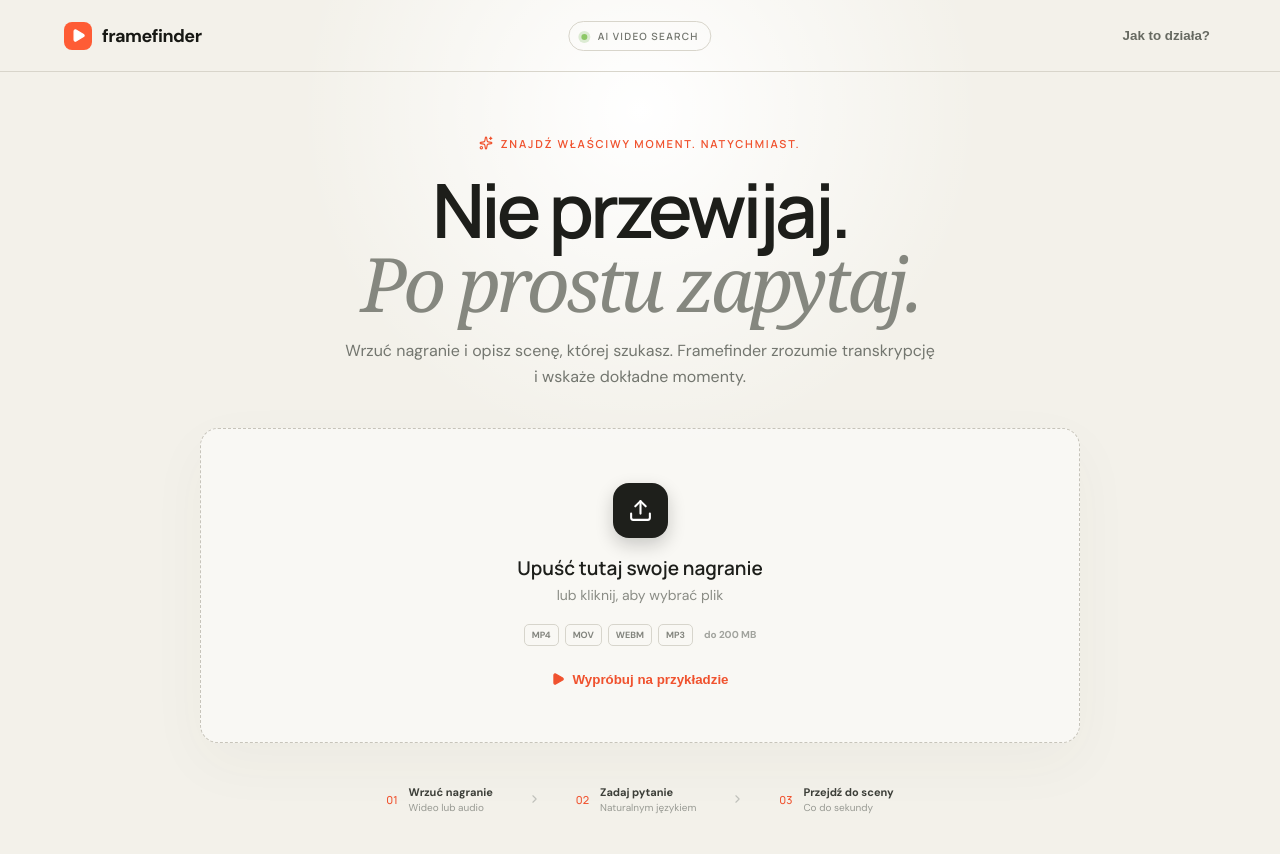
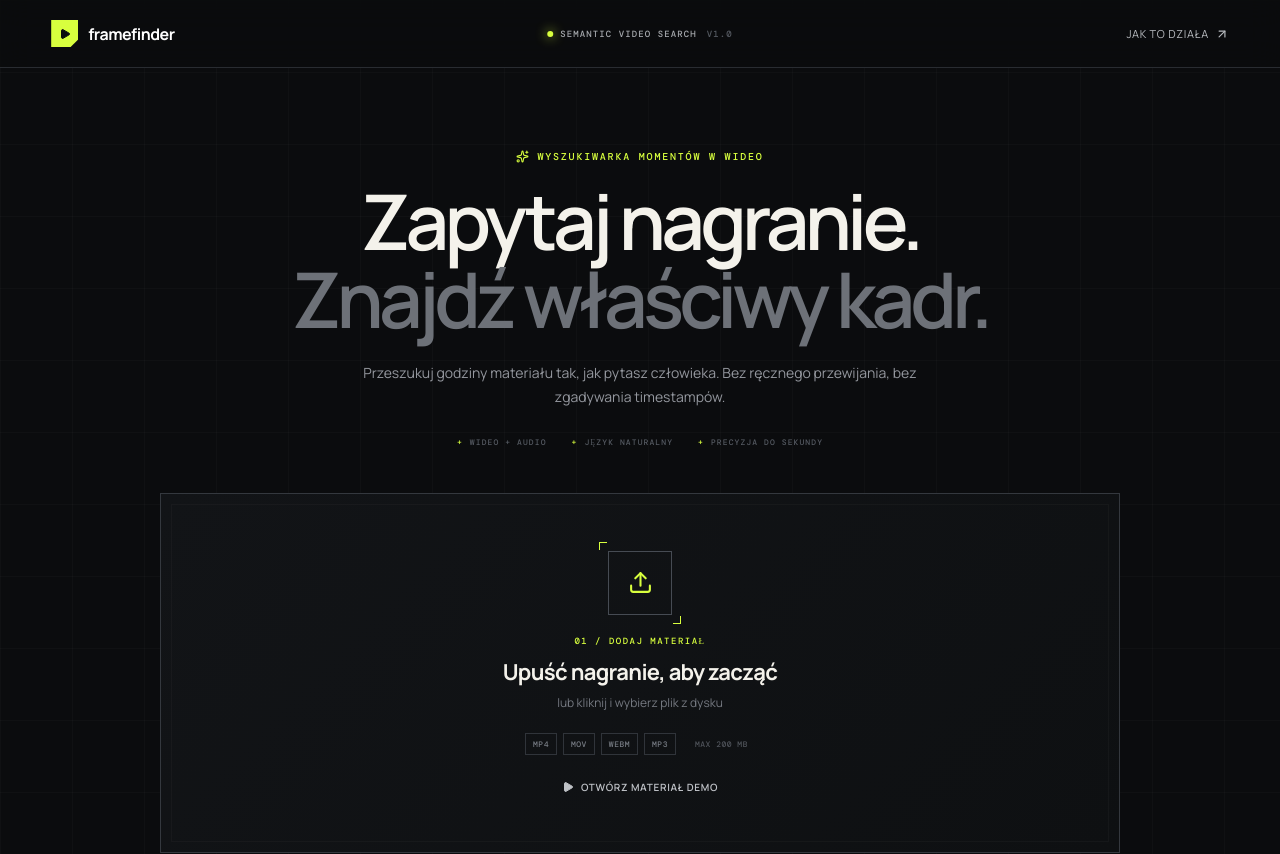
Before and after one commit to tomaszjader/search-for-scene-in-movie, a React (Vite) app: page / in a window 1280 px wide. Shown: the top 854 px of the page. Built offline with nearby package versions, Linux system fonts and the light colour scheme.

Commit message:
feat: add new design

```diff
--- a/index.html
+++ b/index.html
@@ -3,8 +3,9 @@
   <head>
     <meta charset="UTF-8" />
     <meta name="viewport" content="width=device-width, initial-scale=1.0" />
-    <meta name="theme-color" content="#f4f2ec" />
-    <title>Framefinder — znajdź moment w nagraniu</title>
+    <meta name="theme-color" content="#0b0c0e" />
+    <meta name="description" content="Framefinder — semantyczna wyszukiwarka momentów w nagraniach wideo i audio." />
+    <title>Framefinder — znajdź właściwy moment</title>
   </head>
   <body><div id="root"></div><script type="module" src="/src/main.jsx"></script></body>
 </html>
--- a/src/main.jsx
+++ b/src/main.jsx
@@ -1,6 +1,6 @@
 import React, { useRef, useState } from 'react'
 import { createRoot } from 'react-dom/client'
-import { Upload, Search, Sparkles, Play, FileVideo, Clock, ChevronRight, X, Check, LoaderCircle, Captions, Command, CornerDownLeft } from 'lucide-react'
+import { ArrowUpRight, Captions, Check, Clock3, Command, CornerDownLeft, FileVideo2, LoaderCircle, Play, Search, Sparkles, Upload, X } from 'lucide-react'
 import './styles.css'
 
 const demo = [
@@ -13,61 +13,138 @@ const demo = [
   { id: 7, start: 104, end: 116, text: 'W przyszłości chcemy automatycznie tworzyć krótkie klipy i podpisy, ale zawsze pozostawić decyzję człowiekowi.' }
 ]
 
-const fmt = n => `${String(Math.floor(n / 60)).padStart(2, '0')}:${String(Math.floor(n % 60)).padStart(2, '0')}`
+const fmt = value => `${String(Math.floor(value / 60)).padStart(2, '0')}:${String(Math.floor(value % 60)).padStart(2, '0')}`
 
 function App() {
-  const [file, setFile] = useState(null), [url, setUrl] = useState(''), [segments, setSegments] = useState([])
-  const [query, setQuery] = useState(''), [results, setResults] = useState([]), [status, setStatus] = useState('idle'), [error, setError] = useState('')
-  const input = useRef(), video = useRef()
+  const [file, setFile] = useState(null)
+  const [url, setUrl] = useState('')
+  const [segments, setSegments] = useState([])
+  const [query, setQuery] = useState('')
+  const [results, setResults] = useState([])
+  const [status, setStatus] = useState('idle')
+  const [error, setError] = useState('')
+  const [activeResult, setActiveResult] = useState(null)
+  const input = useRef()
+  const video = useRef()
+  const clipEnd = useRef(null)
 
-  const choose = chosen => { if (!chosen) return; setFile(chosen); setUrl(URL.createObjectURL(chosen)); setSegments([]); setResults([]); setError('') }
+  const choose = chosen => {
+    if (!chosen) return
+    setFile(chosen)
+    setUrl(URL.createObjectURL(chosen))
+    setSegments([])
+    setResults([])
+    setError('')
+  }
+
+  const reset = () => {
+    if (url) URL.revokeObjectURL(url)
+    setFile(null); setUrl(''); setSegments([]); setResults([]); setQuery(''); setError('')
+  }
+
   const transcribe = async () => {
     if (!file) return
     setStatus('transcribing'); setError('')
     const form = new FormData(); form.append('video', file)
-    try { const r = await fetch('/api/transcribe', { method: 'POST', body: form }); const d = await r.json(); if (!r.ok) throw new Error(d.error); setSegments(d.segments); setStatus('ready') }
-    catch (e) { setError(e.message); setStatus('idle') }
+    try {
+      const response = await fetch('/api/transcribe', { method: 'POST', body: form })
+      const data = await response.json()
+      if (!response.ok) throw new Error(data.error)
+      setSegments(data.segments); setStatus('ready')
+    } catch (cause) {
+      setError(cause.message); setStatus('idle')
+    }
   }
-  const loadDemo = () => { setFile({ name: 'Rozmowa_z_zespolem.mp4', size: 482000000 }); setUrl(''); setSegments(demo); setStatus('ready'); setResults([]); setError('') }
-  const search = async e => {
-    e?.preventDefault(); if (!query.trim() || !segments.length) return
+
+  const loadDemo = () => {
+    setFile({ name: 'Rozmowa_z_zespołem.mp4', size: 48200000 })
+    setUrl(''); setSegments(demo); setStatus('ready'); setResults([]); setError('')
+  }
+
+  const search = async event => {
+    event?.preventDefault()
+    if (!query.trim() || !segments.length) return
     setStatus('searching'); setError('')
     try {
-      const r = await fetch('/api/search', { method: 'POST', headers: { 'Content-Type': 'application/json' }, body: JSON.stringify({ query, segments }) }); const d = await r.json(); if (!r.ok) throw new Error(d.error)
-      setResults(d.ids.map(id => segments.find(s => s.id === id)).filter(Boolean)); setStatus('ready')
+      const response = await fetch('/api/search', { method: 'POST', headers: { 'Content-Type': 'application/json' }, body: JSON.stringify({ query, segments }) })
+      const data = await response.json()
+      if (!response.ok) throw new Error(data.error)
+      setResults(data.ids.map(id => segments.find(segment => segment.id === id)).filter(Boolean)); setStatus('ready')
     } catch {
-      const words = query.toLowerCase().replace(/[^a-ząćęłńóśźż ]/g, '').split(/\s+/).filter(w => w.length > 3)
-      const scored = segments.map(s => ({ ...s, score: words.filter(w => s.text.toLowerCase().includes(w)).length })).sort((a,b) => b.score-a.score)
-      setResults((scored[0]?.score ? scored.filter(s => s.score > 0) : scored).slice(0, 3)); setStatus('ready')
+      const words = query.toLowerCase().replace(/[^a-ząćęłńóśźż ]/g, '').split(/\s+/).filter(word => word.length > 3)
+      const scored = segments.map(segment => ({ ...segment, score: words.filter(word => segment.text.toLowerCase().includes(word)).length })).sort((a, b) => b.score - a.score)
+      setResults((scored[0]?.score ? scored.filter(segment => segment.score > 0) : scored).slice(0, 3)); setStatus('ready')
     }
   }
-  const seek = s => { if (video.current && url) { video.current.currentTime = s.start; video.current.play() } }
 
-  return <div className="app">
-    <header><a className="logo" href="#"><span><Play size={15} fill="currentColor" /></span> framefinder</a><div className="badge"><i></i> AI video search</div><button className="ghost">Jak to działa?</button></header>
+  const playClip = segment => {
+    if (!video.current || !url) return
+    clipEnd.current = segment.end; setActiveResult(segment.id)
+    video.current.currentTime = segment.start; video.current.play()
+  }
+
+  const watchClipEnd = () => {
+    if (!video.current || clipEnd.current === null) return
+    if (video.current.currentTime >= clipEnd.current) {
+      video.current.pause(); video.current.currentTime = clipEnd.current
+      clipEnd.current = null; setActiveResult(null)
+    }
+  }
+
+  return <div className="app-shell">
+    <header className="topbar">
+      <a className="brand" href="#"><span className="brand-mark"><Play size={12} fill="currentColor" /></span><span>framefinder</span></a>
+      <div className="top-status"><i /> Semantic video search <span>v1.0</span></div>
+      <a className="how-link" href="#workflow">Jak to działa <ArrowUpRight size={14} /></a>
+    </header>
+
     <main>
-      <section className="hero"><div className="eyebrow"><Sparkles size={14}/> Znajdź właściwy moment. Natychmiast.</div><h1>Nie przewijaj.<br/><em>Po prostu zapytaj.</em></h1><p>Wrzuć nagranie i opisz scenę, której szukasz. Framefinder zrozumie transkrypcję i wskaże dokładne momenty.</p></section>
+      <section className="hero">
+        <div className="hero-kicker"><Sparkles size={13} /> Wyszukiwarka momentów w wideo</div>
+        <h1>Zapytaj nagranie.<br /><em>Znajdź właściwy kadr.</em></h1>
+        <p>Przeszukuj godziny materiału tak, jak pytasz człowieka. Bez ręcznego przewijania, bez zgadywania timestampów.</p>
+        <div className="hero-meta"><span>WIDEO + AUDIO</span><span>JĘZYK NATURALNY</span><span>PRECYZJA DO SEKUNDY</span></div>
+      </section>
 
-      {!file ? <section className="upload" onDragOver={e=>e.preventDefault()} onDrop={e=>{e.preventDefault(); choose(e.dataTransfer.files[0])}} onClick={()=>input.current.click()}>
-        <input ref={input} type="file" accept="video/*,audio/*" hidden onChange={e=>choose(e.target.files[0])}/><div className="uploadIcon"><Upload size={25}/></div>
-        <h2>Upuść tutaj swoje nagranie</h2><p>lub kliknij, aby wybrać plik</p><div className="formats"><span>MP4</span><span>MOV</span><span>WEBM</span><span>MP3</span><b>do 200 MB</b></div>
-        <button className="demo" onClick={e=>{e.stopPropagation();loadDemo()}}><Play size={14} fill="currentColor"/> Wypróbuj na przykładzie</button>
+      {!file ? <section className="upload-stage" onDragOver={event => event.preventDefault()} onDrop={event => { event.preventDefault(); choose(event.dataTransfer.files[0]) }} onClick={() => input.current.click()}>
+        <input ref={input} type="file" accept="video/*,audio/*" hidden onChange={event => choose(event.target.files[0])} />
+        <div className="drop-visual"><div className="upload-orbit"><Upload size={25} /></div><span className="corner corner-a" /><span className="corner corner-b" /></div>
+        <span className="step-label">01 / DODAJ MATERIAŁ</span>
+        <h2>Upuść nagranie, aby zacząć</h2>
+        <p>lub kliknij i wybierz plik z dysku</p>
+        <div className="file-spec"><span>MP4</span><span>MOV</span><span>WEBM</span><span>MP3</span><b>MAX 200 MB</b></div>
+        <button className="text-action" onClick={event => { event.stopPropagation(); loadDemo() }}><Play size={12} fill="currentColor" /> Otwórz materiał demo</button>
       </section> : <section className="workspace">
-        <div className="mediaPanel">
-          <div className="panelTop"><div className="fileIcon"><FileVideo size={19}/></div><div><strong>{file.name}</strong><span>{(file.size/1000000).toFixed(1)} MB · {segments.length ? `${segments.length} fragmentów` : 'gotowy do analizy'}</span></div><button onClick={()=>{setFile(null);setUrl('');setSegments([]);setResults([])}}><X size={18}/></button></div>
-          <div className="screen">{url ? <video ref={video} src={url} controls/> : <div className="demoScreen"><div><Play size={25} fill="currentColor"/></div><span>Tryb demonstracyjny</span></div>}<div className="scanline"/></div>
-          {segments.length ? <div className="ready"><Check size={15}/> Transkrypcja gotowa <span>{segments.length} fragmentów</span></div> : <button className="primary full" onClick={transcribe} disabled={status==='transcribing'}>{status==='transcribing'?<LoaderCircle className="spin" size={18}/>:<Captions size={18}/>} {status==='transcribing'?'Analizuję nagranie…':'Utwórz transkrypcję'}</button>}
+        <aside className="media-panel panel">
+          <div className="panel-heading">
+            <span className="panel-index">01</span>
+            <div className="file-copy"><strong>{file.name}</strong><small>{(file.size / 1000000).toFixed(1)} MB · {segments.length ? `${segments.length} fragmentów` : 'gotowy do analizy'}</small></div>
+            <button className="icon-button" onClick={reset} aria-label="Usuń plik"><X size={16} /></button>
+          </div>
+          <div className="viewer">
+            {url ? <video ref={video} src={url} controls onTimeUpdate={watchClipEnd} /> : <div className="demo-view"><span className="demo-play"><Play size={21} fill="currentColor" /></span><strong>Materiał demonstracyjny</strong><small>01:56 · rozmowa zespołu</small></div>}
+            <div className="view-tag">SOURCE / 01</div><div className="scanline" />
+          </div>
+          {segments.length ? <div className="analysis-ready"><span><Check size={13} /> Analiza gotowa</span><b>{segments.length} segmentów</b></div> : <button className="primary-action" onClick={transcribe} disabled={status === 'transcribing'}>{status === 'transcribing' ? <LoaderCircle className="spin" size={17} /> : <Captions size={17} />}{status === 'transcribing' ? 'Analizuję materiał…' : 'Utwórz transkrypcję'}</button>}
           {error && <div className="error">{error}</div>}
-        </div>
-        <div className="searchPanel">
-          <div className="searchHead"><div><span>02</span><div><strong>O co chodziło?</strong><small>Opisz moment własnymi słowami</small></div></div><div className="shortcut"><Command size={12}/> K</div></div>
-          <form onSubmit={search} className="searchbox"><Search size={20}/><input value={query} onChange={e=>setQuery(e.target.value)} disabled={!segments.length} placeholder="np. Gdzie Paweł mówił o zmianie produktu?"/><button disabled={!query.trim()||!segments.length}>{status==='searching'?<LoaderCircle className="spin" size={18}/>:<CornerDownLeft size={17}/>}</button></form>
-          <div className="suggestions"><span>Spróbuj:</span>{['Co było najtrudniejsze?','Kto zmienił kierunek?','Jakie są plany?'].map(x=><button key={x} onClick={()=>setQuery(x)}>{x}</button>)}</div>
-          <div className="resultArea">{!results.length ? <div className="empty"><div className="rings"><Sparkles size={23}/></div><strong>{segments.length?'Zapytaj o dowolny moment':'Najpierw przeanalizuj nagranie'}</strong><p>Wyniki pojawią się tutaj wraz z dokładnym czasem i cytatem.</p></div> : <><div className="resultTitle"><strong>Znalezione momenty</strong><span>{results.length} {results.length===1?'trafienie':'trafienia'}</span></div><div className="cards">{results.map((r,i)=><button className="result" key={r.id} onClick={()=>seek(r)}><div className="rank">0{i+1}</div><div className="resultBody"><div><span className="time"><Clock size={12}/>{fmt(r.start)}–{fmt(r.end)}</span><span className="match">{Math.max(78,96-i*7)}% zgodności</span></div><p>„{r.text}”</p></div><div className="play"><Play size={14} fill="currentColor"/></div></button>)}</div></>}</div>
-        </div>
+        </aside>
+
+        <section className="search-panel panel">
+          <div className="panel-heading search-heading"><span className="panel-index">02</span><div><strong>Znajdź moment</strong><small>Opisz scenę, wypowiedź lub emocję</small></div><div className="key"><Command size={11} /> K</div></div>
+          <form onSubmit={search} className="search-field"><Search size={19} /><input value={query} onChange={event => setQuery(event.target.value)} disabled={!segments.length} placeholder="Gdzie Paweł mówił o zmianie produktu?" /><button disabled={!query.trim() || !segments.length} aria-label="Szukaj">{status === 'searching' ? <LoaderCircle className="spin" size={17} /> : <CornerDownLeft size={16} />}</button></form>
+          <div className="suggestions"><span>Podpowiedzi</span>{['Co było najtrudniejsze?', 'Kto zmienił kierunek?', 'Jakie są plany?'].map(item => <button key={item} onClick={() => setQuery(item)}>{item}</button>)}</div>
+          <div className="results-area">
+            {!results.length ? <div className="empty-state"><div className="empty-glyph"><Search size={20} /></div><strong>{segments.length ? 'Materiał czeka na pytanie' : 'Najpierw przeanalizuj nagranie'}</strong><p>Każdy wynik otrzyma dokładny timestamp i cytat z transkrypcji.</p></div> : <><div className="results-header"><span>Najlepsze dopasowania</span><b>{String(results.length).padStart(2, '0')}</b></div><div className="result-list">{results.map((result, index) => <button className={`result-card ${activeResult === result.id ? 'active' : ''}`} key={result.id} onClick={() => playClip(result)}>
+              <span className="result-number">0{index + 1}</span><div className="result-content"><div className="result-meta"><span><Clock3 size={12} /> {fmt(result.start)} — {fmt(result.end)}</span><b>{activeResult === result.id ? 'PLAYING' : `${Math.max(78, 96 - index * 7)}% MATCH`}</b></div><p>„{result.text}”</p></div><span className="result-play"><Play size={13} fill="currentColor" /></span>
+            </button>)}</div></>}
+          </div>
+        </section>
       </section>}
-      <div className="steps"><div><span>01</span><p><b>Wrzuć nagranie</b>Wideo lub audio</p></div><ChevronRight/><div><span>02</span><p><b>Zadaj pytanie</b>Naturalnym językiem</p></div><ChevronRight/><div><span>03</span><p><b>Przejdź do sceny</b>Co do sekundy</p></div></div>
-    </main><footer><span>framefinder / 2026</span><p>Twoje nagrania nie są nigdzie publikowane.</p><span>PL <i>·</i> EN</span></footer>
+
+      <section className="workflow" id="workflow"><span className="workflow-label">Jak to działa</span><div className="workflow-items"><div><b>01</b><span><strong>Wrzuć materiał</strong><small>Wideo lub audio</small></span></div><div><b>02</b><span><strong>Zadaj pytanie</strong><small>Własnymi słowami</small></span></div><div><b>03</b><span><strong>Przejdź do sceny</strong><small>Co do sekundy</small></span></div></div></section>
+    </main>
+
+    <footer><span>© 2026 FRAMEFINDER</span><p>Prywatne nagrania. Precyzyjne odpowiedzi.</p><span>PL / EN</span></footer>
   </div>
 }
 
```
Also changed, not shown: src/styles.css.
